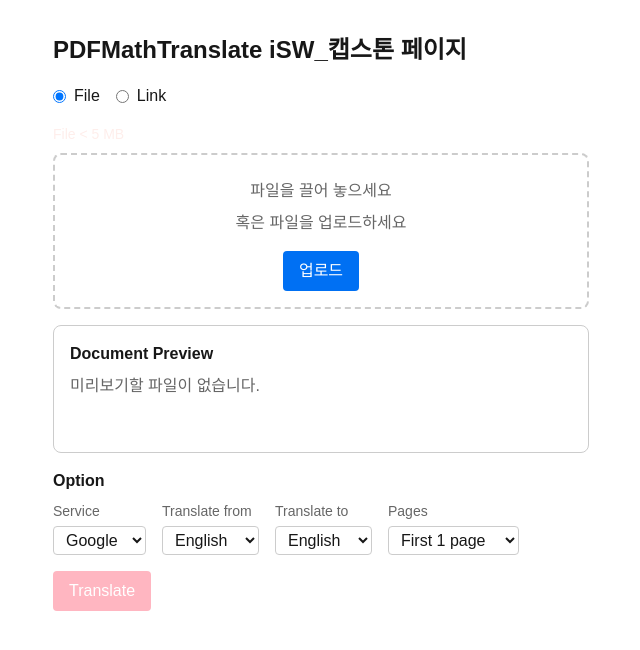
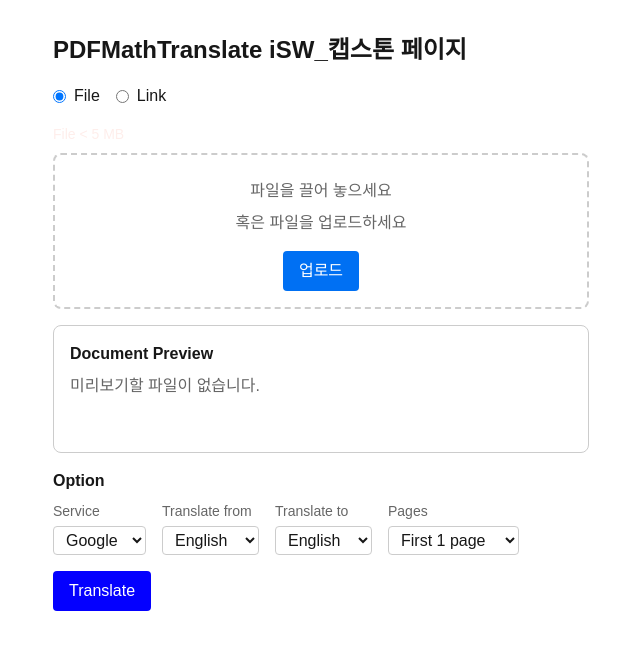
Before and after one commit to eunsil04/pdf-translator, a Next.js app: page / in a window 1280 px wide. Shown: the top 650 px of the page, without its empty margins (319-959 px from the left). Built offline with nearby package versions, Linux system fonts and the light colour scheme.

Commit message:
파란색

```diff
--- a/app/page.module.css
+++ b/app/page.module.css
@@ -126,7 +126,7 @@
   /* 번역 버튼 */
   .translateButton {
     padding: 0.5rem 1rem;
-    background-color: #FFB6C1;;
+    background-color: #0400ff;;
     color: #fff;
     border-radius: 4px;
     cursor: pointer;
@@ -135,5 +135,5 @@
   }
 
   .translateButton:hover {
-    background-color: #FFB6C1;;
+    background-color: #0800ed;;
   }
```
